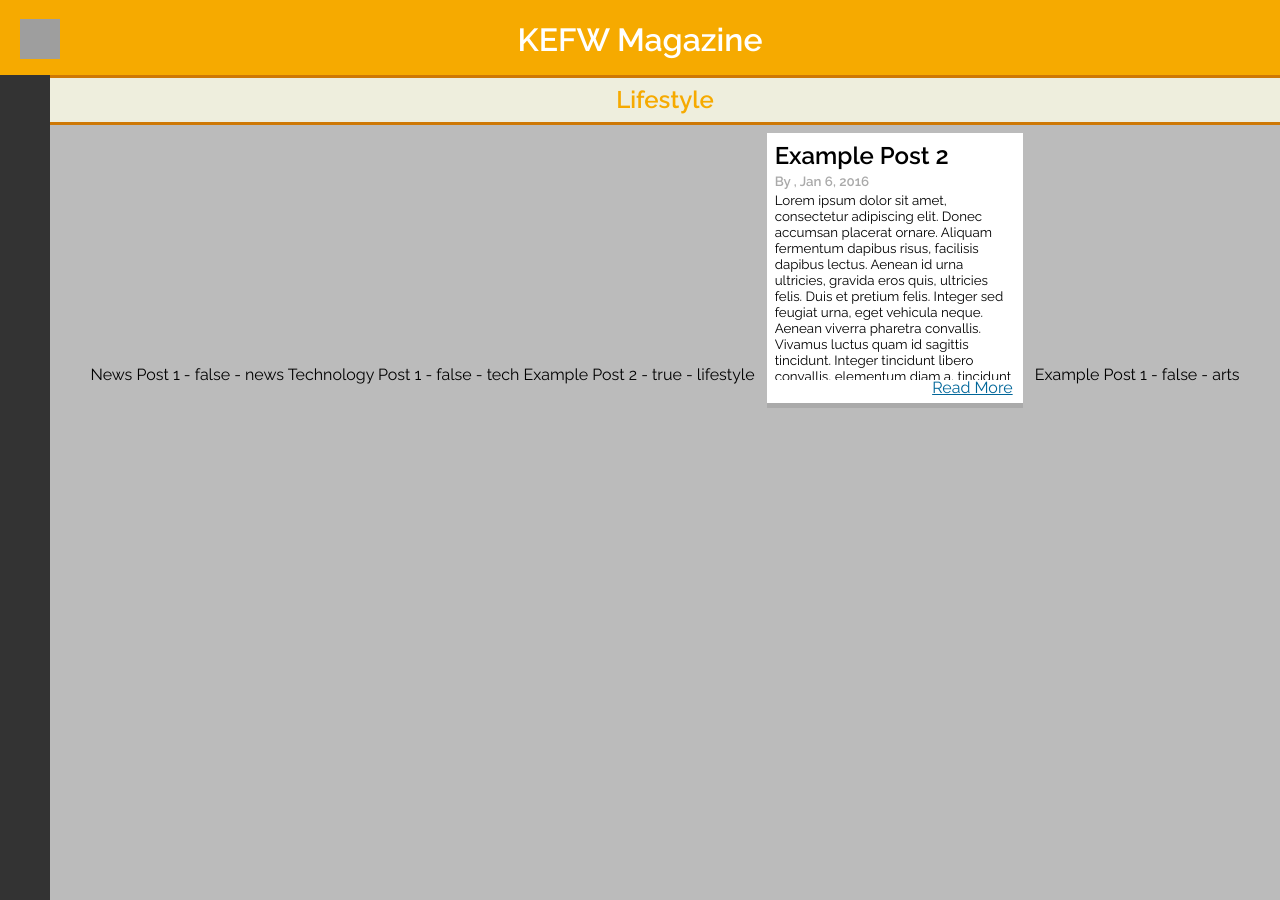
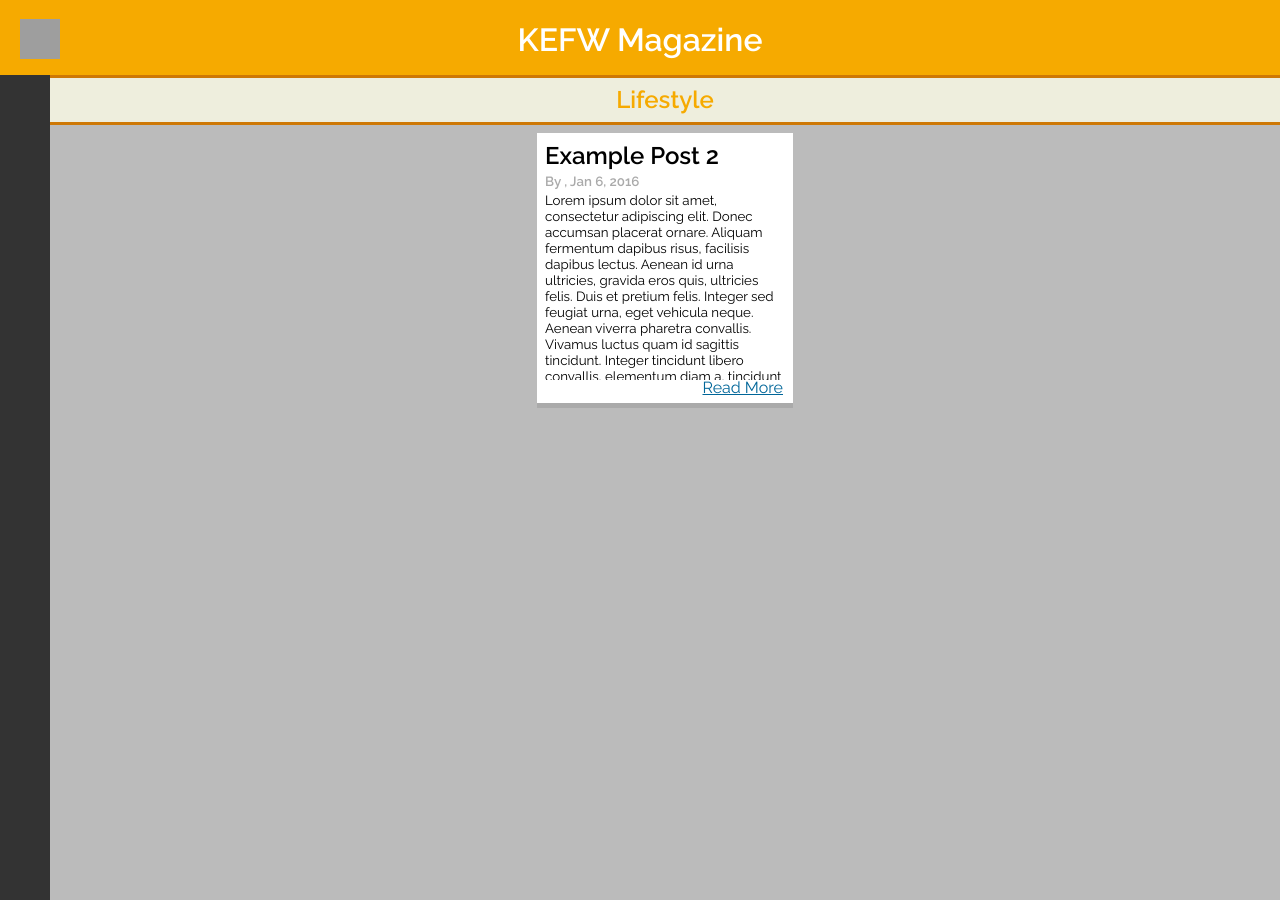
Before and after one commit to Kefwmag/kefwmag.github.io, a Jekyll site: the page built from lifestyle/index.html, in a window 1280 px wide and 900 px high. Built offline with Jekyll 4.4.1, drawn with Linux system fonts in a browser that asks for light colours; nearby versions of some CDN libraries; grey boxes are pictures that could not be loaded.

Commit message:
Update category.html

```diff
--- a/_layouts/category.html
+++ b/_layouts/category.html
@@ -7,17 +7,7 @@
     {% for post in site.posts %}
     {% assign flagInclude = false %}
     {% if post.category == pageCat %}{% assign flagInclude = true %}{% endif %}
-    {{ post.title }} - {{flagInclude}} - {{ post.category }}
-    {% if flagInclude %}
-        <article class="{{ post.category }}">
-            <h1 class="storyName">{{ post.title }}</h1>
-            <h3 class="author">By {{ post.author }}, {{ post.date | date: "%b %-d, %Y" }}</h3>
-            <summary>
-                {{post.excerpt}}
-            </summary>
-            <a href="{{ post.url }}">Read More</a>
-        </article>
-    {% endif %}
+    {% if flagInclude %}{% include postpreview.html %}{% endif %}
     {% endfor %}
     <style>
         article.{{pageCat}} {
```
